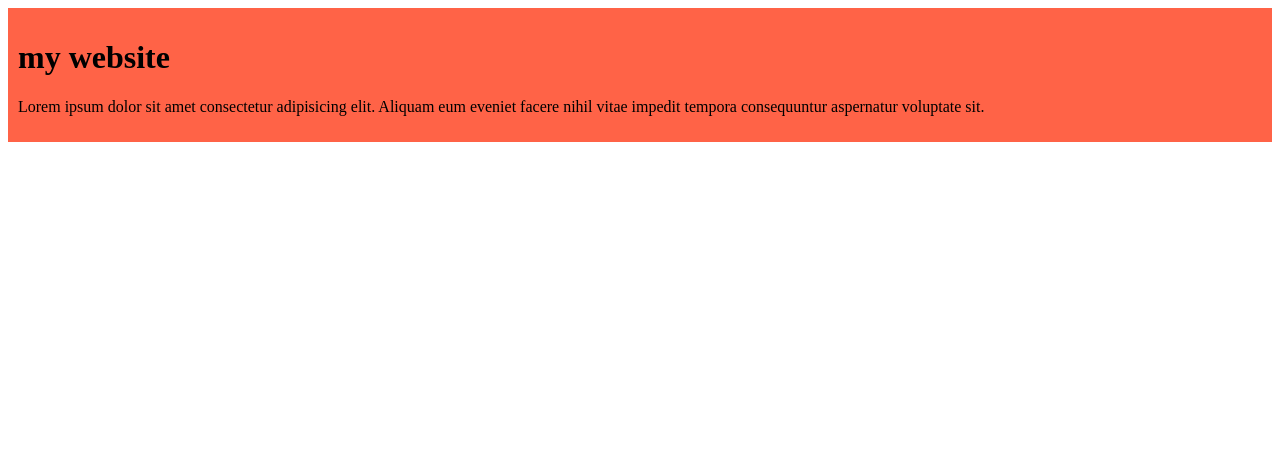
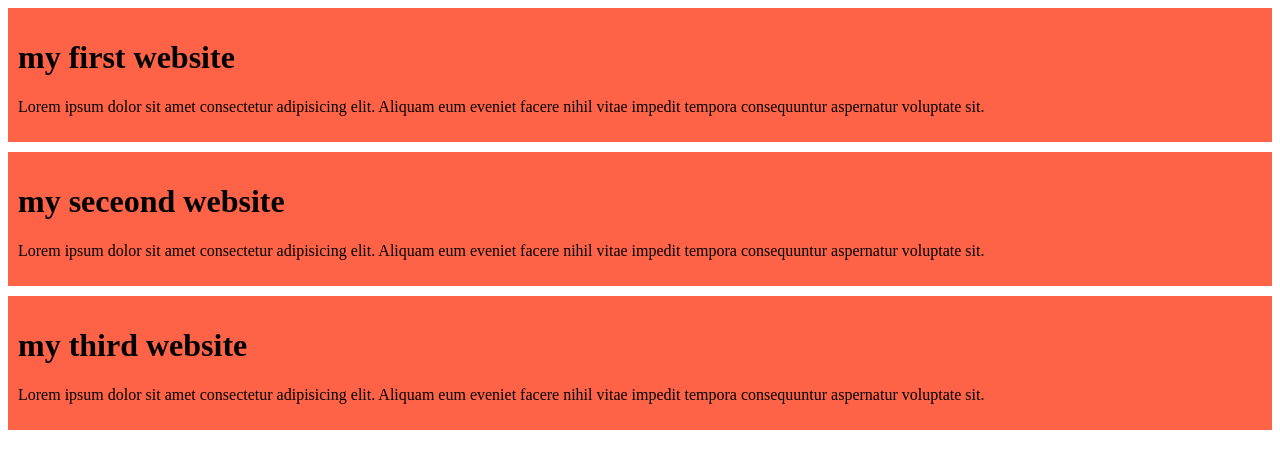
Before and after one commit to Shariful-01/second, a plain HTML site: page index.html in a window 1280 px wide. Drawn offline with Linux system fonts and the light colour scheme.

Commit message:
added 1 & 2nd blog

```diff
--- a/index.html
+++ b/index.html
@@ -9,7 +9,23 @@
 <body>
        <div>
         <h1>
-            my website
+            my first website
+        </h1>
+        <p>
+            Lorem ipsum dolor sit amet consectetur adipisicing elit. Aliquam eum eveniet facere nihil vitae impedit tempora consequuntur aspernatur voluptate sit.
+        </p>
+    </div>
+       <div>
+        <h1>
+            my seceond website
+        </h1>
+        <p>
+            Lorem ipsum dolor sit amet consectetur adipisicing elit. Aliquam eum eveniet facere nihil vitae impedit tempora consequuntur aspernatur voluptate sit.
+        </p>
+    </div>
+       <div>
+        <h1>
+            my third website
         </h1>
         <p>
             Lorem ipsum dolor sit amet consectetur adipisicing elit. Aliquam eum eveniet facere nihil vitae impedit tempora consequuntur aspernatur voluptate sit.
--- a/style/styles.css
+++ b/style/styles.css
@@ -1,4 +1,5 @@
 div{
     background-color: tomato;
     padding: 10px;
+    margin-bottom: 10px;
 }
```
